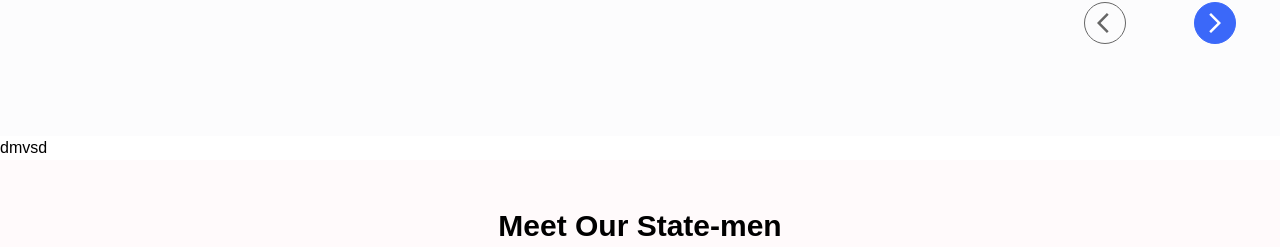
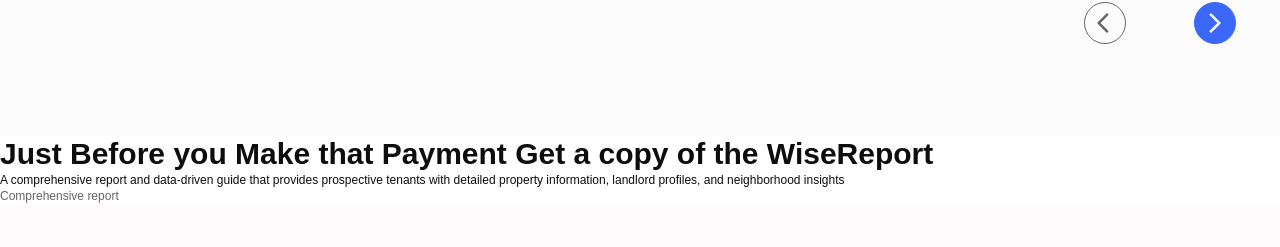
Before and after one commit to Obadea/rentwise, a React (Create React App) app: page / in a window 1280 px wide. Shown: the part 1220-1467 px from the top of the page. Built offline with nearby package versions, Linux system fonts and the light colour scheme; a web font is replaced by a local one.

Commit message:
added multiple tabs

```diff
--- a/src/pages/landingpage/components/WiseeReport.jsx
+++ b/src/pages/landingpage/components/WiseeReport.jsx
@@ -1,7 +1,37 @@
 import React from "react";
 
 function WiseeReport() {
-  return <div>dmvsd</div>;
+  return (
+    <div>
+      <div>
+        <h2 className="font-bold text-3xl text-customBlackShade1 ">
+          Just Before you Make that Payment Get a copy of the WiseReport
+        </h2>
+        <p className="text-xs font-normal text-customBlackShade1">
+          A comprehensive report and data-driven guide that provides prospective
+          tenants with detailed property information, landlord profiles, and
+          neighborhood insights
+        </p>
+        <div>
+          <div>
+            <div>
+              <h4 className="font-normal text-xs text-customStreetcolor">
+                Comprehensive report
+              </h4>
+              <div>
+                <h3></h3>
+              </div>
+            </div>
+          </div>
+          <div></div>
+          <div></div>
+          <div></div>
+          <div></div>
+          <div></div>
+        </div>
+      </div>
+    </div>
+  );
 }
 
 export default WiseeReport;
--- a/tailwind.config.js
+++ b/tailwind.config.js
@@ -30,6 +30,7 @@ module.exports = {
         customaddproperty: "#FDC9D5",
         custompurple: "#9A83DD",
         customsearchinput: "#FFFEFA",
+        customBlackShade1: "#0D0D0D",
       },
     },
   },
```
